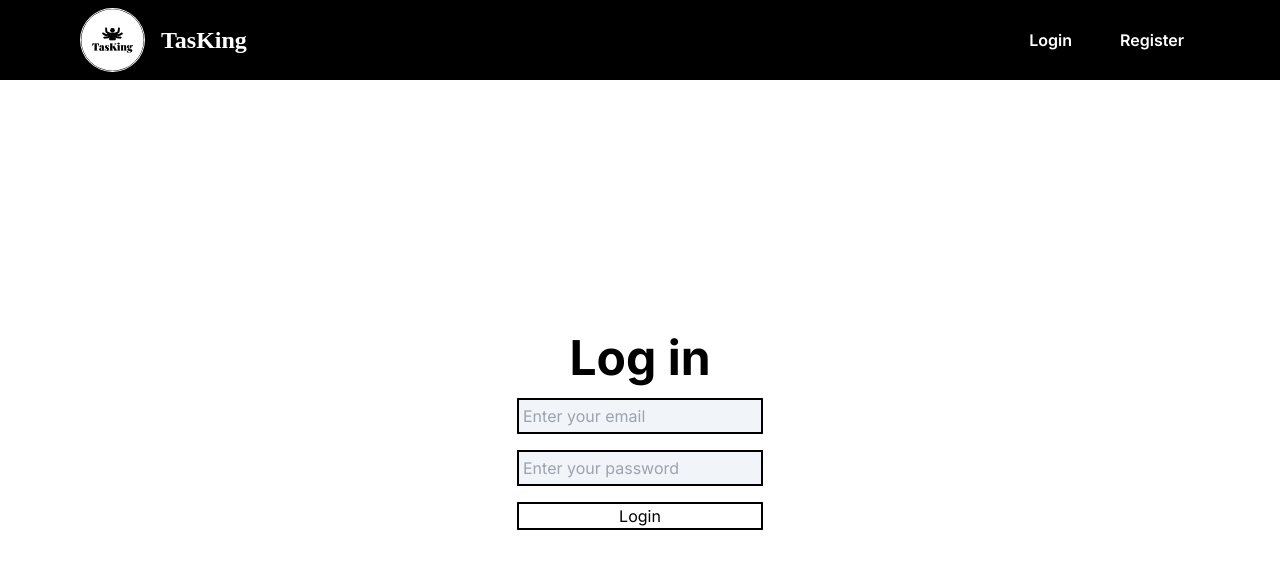
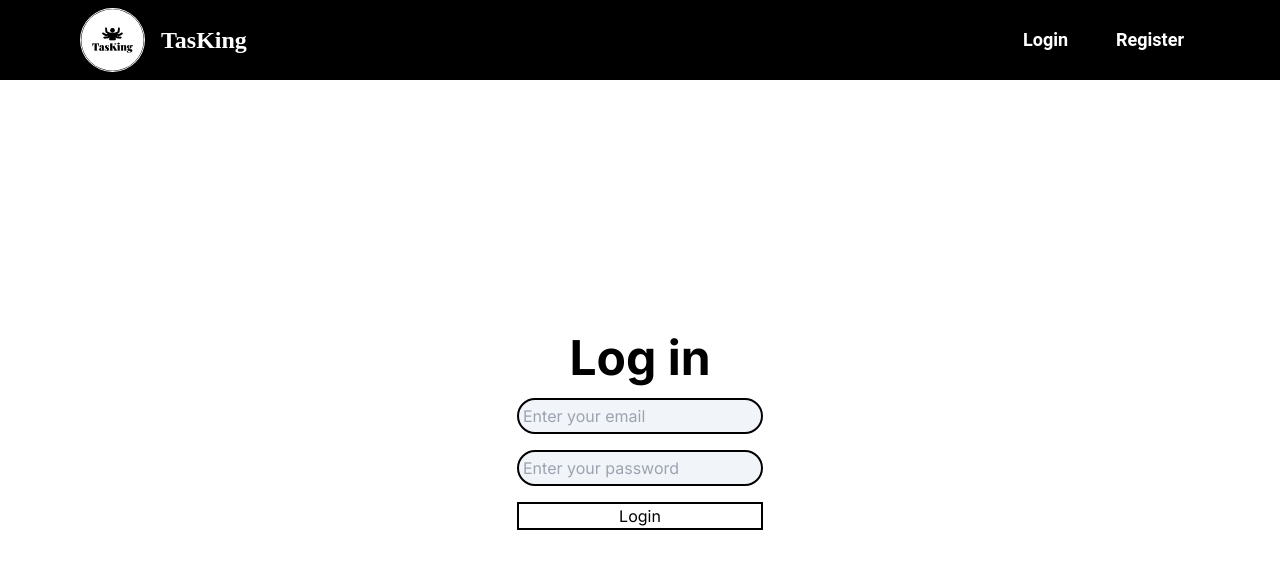
Before and after one commit to tpSpace/task_manager_fe, a Next.js app: page /login in a window 1280 px wide. Shown: the top 568 px of the page. Built offline with nearby package versions, Linux system fonts and the light colour scheme; no server answers.

Commit message:
Huy|Edit|Header UI

```diff
--- a/app/login/page.tsx
+++ b/app/login/page.tsx
@@ -55,14 +55,14 @@ const LoginPage = () => {
         >
           <input
             autoComplete="email"
-            className="border-2 border-black p-1 bg-slate-100"
+            className="border-2 border-black p-1 bg-slate-100 rounded-full"
             placeholder="Enter your email"
             type="text"
             {...register('email')}
           />
           <input
             autoComplete="current-password"
-            className="border-2 border-black p-1 bg-slate-100"
+            className="border-2 border-black p-1 bg-slate-100 rounded-full"
             placeholder="Enter your password"
             type="password"
             {...register('password')}
--- a/components/Header.tsx
+++ b/components/Header.tsx
@@ -25,16 +25,16 @@ const Header = () => {
       <div className="flex flex-row items-center justify-center">
         <Image
           alt="Logo"
+          className={`cursor-pointer`}
           height={65}
-          width={65}
           onClick={() => {
             window.location.href = '/';
           }}
           src="/logo.svg"
-          className={`cursor-pointer`}
+          width={65}
         />
         <CustomLink
-          containerStyles="font-semibold text-2xl ml-4 text-white font-['Monsterrat']"
+          containerStyles="font-semibold text-2xl ml-4 text-white font-['Montserrat']"
           route="/"
           title="TasKing"
         />
@@ -42,12 +42,12 @@ const Header = () => {
       {!isLogged && (
         <div className="flex gap-4">
           <CustomLink
-            containerStyles="text-white px-4 py-2 font-semibold rounded-full hover:bg-white hover:text-black text-base"
+            containerStyles="text-white px-4 py-2 font-semibold rounded-full hover:bg-white hover:text-black text-lg font-['Roboto']"
             route="/login"
             title="Login"
           />
           <CustomLink
-            containerStyles="text-white px-4 py-2 font-semibold rounded-full hover:bg-white hover:text-black text-base"
+            containerStyles="text-white px-4 py-2 font-semibold rounded-full hover:bg-white hover:text-black text-lg font-['Roboto']"
             route="/register"
             title="Register"
           />
@@ -56,14 +56,14 @@ const Header = () => {
       {isLogged && (
         <div className="flex gap-4">
           <CustomLink
-            containerStyles="text-white px-4 py-2 font-semibold rounded-full hover:bg-white hover:text-black text-base"
+            containerStyles="text-white px-4 py-2 font-semibold rounded-full hover:bg-white hover:text-black text-lg font-['Roboto']"
             route="/projects"
             title="Projects"
           />
           {/* <button onClick={logout} > */}
           <CustomLink
             click={logout}
-            containerStyles="text-white px-4 py-2 font-semibold rounded-full hover:bg-white hover:text-black text-base"
+            containerStyles="text-white px-4 py-2 font-semibold rounded-full hover:bg-white hover:text-black text-lg font-['Roboto']"
             route="/"
             title="Logout"
           />
```
